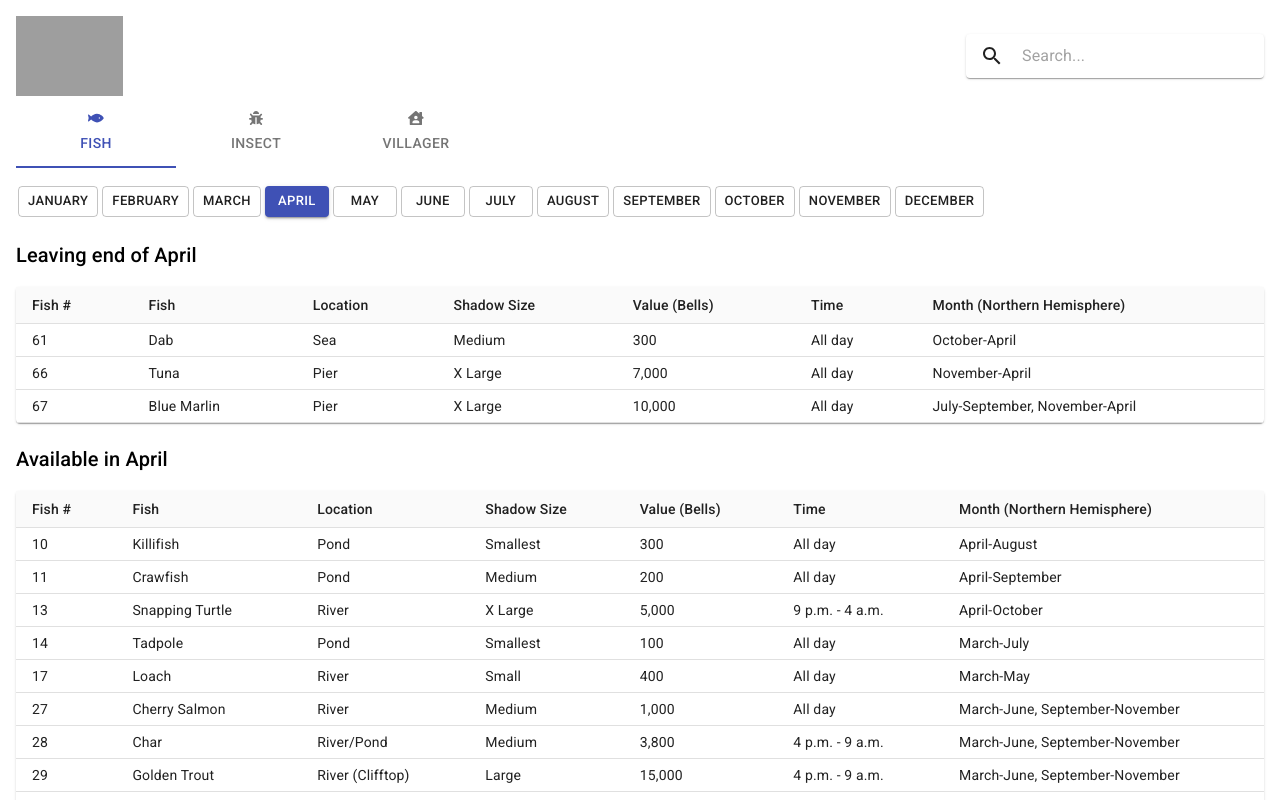
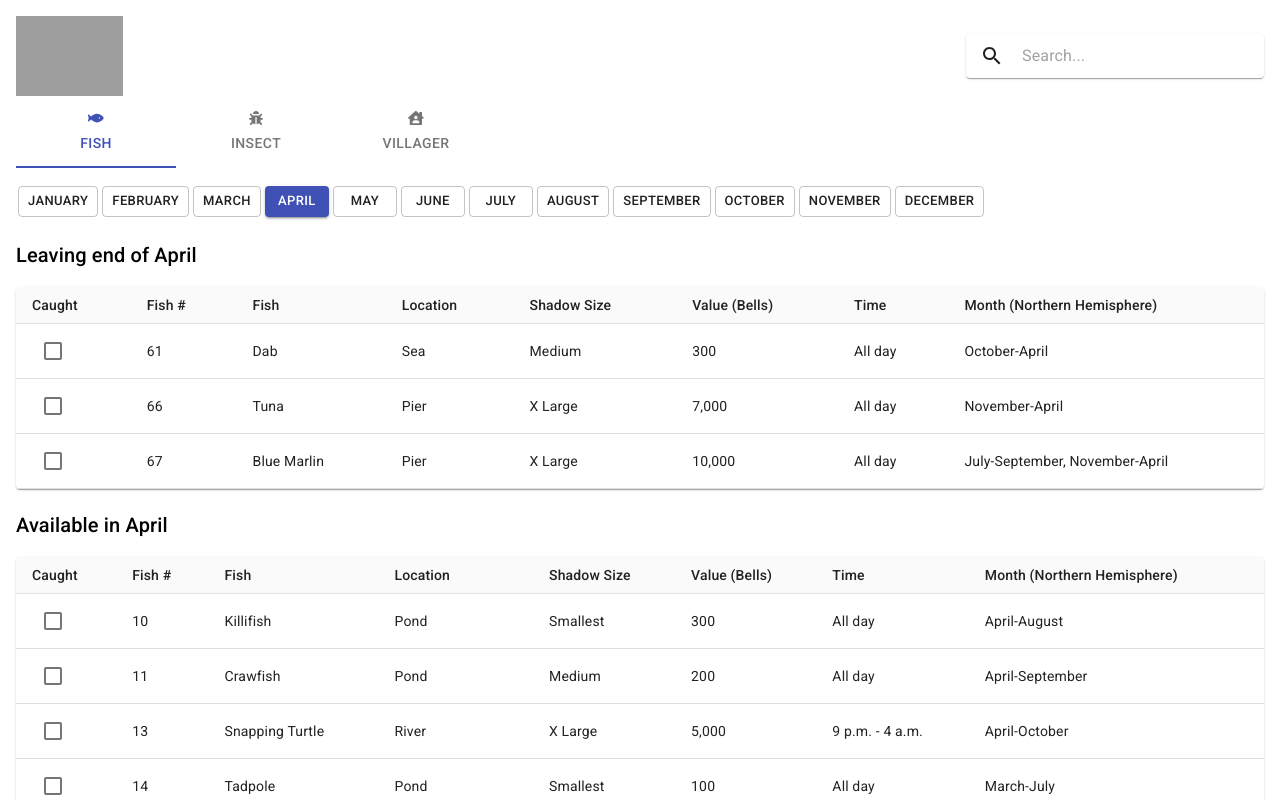
Before and after one commit to ycultan/AC-Critter-Guide, a React (Create React App) app: page / in a window 1280 px wide. Shown: the top 800 px of the page. Built offline with nearby package versions, Linux system fonts and the light colour scheme; grey boxes are pictures that could not be loaded.

Commit message:
added checkboxes

```diff
--- a/src/components/CritterTable/CritterTable.js
+++ b/src/components/CritterTable/CritterTable.js
@@ -5,26 +5,26 @@
  *  Copyright (c) 2020 Lucy Tan
  */
 
-import React from "react";
+import React, { useState, useEffect } from "react";
 import { makeStyles } from "@material-ui/core/styles";
 import Table from "@material-ui/core/Table";
 import TableBody from "@material-ui/core/TableBody";
 import TableCell from "@material-ui/core/TableCell";
 import TableContainer from "@material-ui/core/TableContainer";
 import TableRow from "@material-ui/core/TableRow";
-import { Paper, Typography } from "@material-ui/core";
+import { Paper, Typography, Checkbox } from "@material-ui/core";
 import { CritterTableHead } from "../CritterTableHeader/CritterTableHead";
 
 const useStyles = makeStyles({
   root: {
-    width: "100%"
+    width: "100%",
   },
   table: {
-    minWidth: 650
+    minWidth: 650,
   },
   h6: {
-    margin: "16px 0"
-  }
+    margin: "16px 0",
+  },
 });
 
 export const CritterTable = ({
@@ -34,7 +34,9 @@ export const CritterTable = ({
   isSearchingForCritter,
   handleRequestSort,
   currentCritterTab,
-  isImportantSection
+  isImportantSection,
+  checkedCritters,
+  handleCheckboxChange
 }) => {
   const classes = useStyles();
 
@@ -61,8 +63,15 @@ export const CritterTable = ({
                   <TableCell>{`No ${critter} leaving this month`}</TableCell>
                 </TableRow>
               ) : (
-                critterData.map(critter => (
+                critterData.map((critter) => (
                   <TableRow key={critter.id}>
+                    <TableCell>
+                      <Checkbox
+                        color='primary'
+                        checked={checkedCritters[critter.name]}
+                        onChange={() => handleCheckboxChange(critter.name)}
+                      />
+                    </TableCell>
                     <TableCell component="th" scope="row">
                       {critter.id}
                     </TableCell>
--- a/src/components/CritterTableHeader/CritterTableHead.js
+++ b/src/components/CritterTableHeader/CritterTableHead.js
@@ -12,6 +12,7 @@ import TableRow from "@material-ui/core/TableRow";
 import { TableSortLabel } from "@material-ui/core";
 
 const fishTableHeaders = [
+  {id: "checkBox", name: "Caught"},
   { id: "number", name: "Fish #" },
   { id: "name", name: "Fish" },
   { id: "location", name: "Location" },
@@ -22,6 +23,7 @@ const fishTableHeaders = [
 ];
 
 const insectTableHeaders = [
+  {id: "checkBox", name: "Caught"},
   { id: "number", name: "Insect #" },
   { id: "name", name: "Insect" },
   { id: "location", name: "Location" },
--- a/src/components/HeaderTabs/HeaderTabs.js
+++ b/src/components/HeaderTabs/HeaderTabs.js
@@ -5,7 +5,7 @@
  *  Copyright (c) 2020 Lucy Tan
  */
 
-import React from "react";
+import React, { useState, useEffect } from "react";
 import { makeStyles, AppBar, Tabs, Tab, Typography } from "@material-ui/core";
 import { FontAwesomeIcon } from "@fortawesome/react-fontawesome";
 import { faFish, faBug, faHouseUser } from "@fortawesome/free-solid-svg-icons";
@@ -14,52 +14,31 @@ import { VillagerTable } from "../VillagerTable/Table";
 import { ImportantCritterSection } from "../ImportantCritter/ImportantCritter";
 import { MAX_WIDTH } from "../../const";
 
-const useStyles = makeStyles(theme => ({
+const useStyles = makeStyles((theme) => ({
   root: {
     flexGrow: 1,
     width: "100%",
-    backgroundColor: theme.palette.background.paper
+    backgroundColor: theme.palette.background.paper,
   },
   appBar: {
     background: "transparent",
     boxShadow: "none",
     flexDirection: "row",
     maxWidth: MAX_WIDTH,
-    margin: "auto"
+    margin: "auto",
   },
   icon: {
     marginRight: theme.spacing(0.5),
     width: 20,
-    height: 20
-  }
+    height: 20,
+  },
 }));
 
 const style = {
   tabPanel: {
     maxWidth: "1278px",
-    margin: "auto"
-  }
-};
-
-const TabPanel = ({
-  table,
-  value,
-  type,
-  showImportantSection
-}) => {
-  return (
-    <Typography
-      style={style.tabPanel}
-      component="div"
-      role="tabpanel"
-      hidden={value !== type}
-      id={`scrollable-force-tabpanel-${type}`}
-      aria-labelledby={`scrollable-force-tab-${type}`}
-    >
-      {showImportantSection && <ImportantCritterSection critter={type} />}
-      {table}
-    </Typography>
-  );
+    margin: "auto",
+  },
 };
 
 export const HeaderTabs = ({
@@ -70,13 +49,54 @@ export const HeaderTabs = ({
   handleRequestSort,
   isSearchingForCritter,
   onCritterTabChange,
-  currentCritterTab
+  currentCritterTab,
 }) => {
+  const TabPanel = ({ table, value, type, showImportantSection }) => {
+    return value === type && (
+      <Typography
+        style={style.tabPanel}
+        component="div"
+        role="tabpanel"
+        id={`scrollable-force-tabpanel-${type}`}
+        aria-labelledby={`scrollable-force-tab-${type}`}
+      >
+        {showImportantSection && (
+          <ImportantCritterSection
+            critter={type}
+            handleCheckboxChange={handleCheckboxChange}
+            checkedCritters={checkedCritters}
+          />
+        )}
+        {table}
+      </Typography>
+    );
+  };
   const classes = useStyles();
   const handleChange = (event, newValue) => {
     event.preventDefault();
     onCritterTabChange(newValue);
   };
+
+  const [checkedCritters, setCheckedCritter] = useState(
+    JSON.parse(localStorage.getItem(`checked${currentCritterTab}`)) || {}
+  );
+
+  const handleCheckboxChange = (critterName) => {
+    setCheckedCritter({
+      ...checkedCritters,
+      [critterName]: !checkedCritters[critterName],
+    });
+  };
+
+  useEffect(() => {
+    debugger;
+    localStorage.setItem(`checked${currentCritterTab}`, JSON.stringify(checkedCritters));
+  }, [checkedCritters]);
+
+  useEffect(() => {
+    debugger;
+    setCheckedCritter(JSON.parse(localStorage.getItem(`checked${currentCritterTab}`)) || {});
+  }, [currentCritterTab]);
 
   return (
     <div className={classes.root}>
@@ -116,6 +136,8 @@ export const HeaderTabs = ({
             isSearchingForCritter={isSearchingForCritter}
             handleRequestSort={handleRequestSort}
             currentCritterTab={currentCritterTab}
+            handleCheckboxChange={handleCheckboxChange}
+            checkedCritters={checkedCritters}
           />
         }
         showImportantSection={!isSearchingForCritter}
@@ -131,6 +153,8 @@ export const HeaderTabs = ({
             isSearchingForCritter={isSearchingForCritter}
             handleRequestSort={handleRequestSort}
             currentCritterTab={currentCritterTab}
+            handleCheckboxChange={handleCheckboxChange}
+            checkedCritters={checkedCritters}
           />
         }
         showImportantSection={!isSearchingForCritter}
@@ -139,7 +163,10 @@ export const HeaderTabs = ({
         value={currentCritterTab}
         type="villager"
         table={
-          <VillagerTable foundVillager={foundVillager} clearFoundVillager={clearFoundVillager} />
+          <VillagerTable
+            foundVillager={foundVillager}
+            clearFoundVillager={clearFoundVillager}
+          />
         }
         showImportantSection={false}
       />
--- a/src/components/ImportantCritter/ImportantCritter.js
+++ b/src/components/ImportantCritter/ImportantCritter.js
@@ -43,7 +43,7 @@ const useStyles = makeStyles((theme) => ({
 
 const monthNames = Object.keys(monthNameToNumMap)
 
-export const ImportantCritterSection = ({ critter }) => {
+export const ImportantCritterSection = ({ critter, handleCheckboxChange, checkedCritters }) => {
   const [selectedMonth, setSelectedMonth] = useState(getMonth());
   const critterWithDates = critter === 'fish' ? fishWithDates : insectWithDates;
   const classes = useStyles();
@@ -73,6 +73,8 @@ export const ImportantCritterSection = ({ critter }) => {
           critterData={getCrittersLeavingByMonth(critterWithDates, selectedMonth)}
           isImportantSection={true}
           critter={critter}
+          handleCheckboxChange={handleCheckboxChange}
+          checkedCritters={checkedCritters}
         />
       </div>
 
@@ -82,6 +84,8 @@ export const ImportantCritterSection = ({ critter }) => {
           critterData={getCrittersAvailableByMonth(critterWithDates, monthNameToNumMap[selectedMonth])}
           isImportantSection={true}
           critter={critter}
+          handleCheckboxChange={handleCheckboxChange}
+          checkedCritters={checkedCritters}
         />
       </div>
     </>
```
